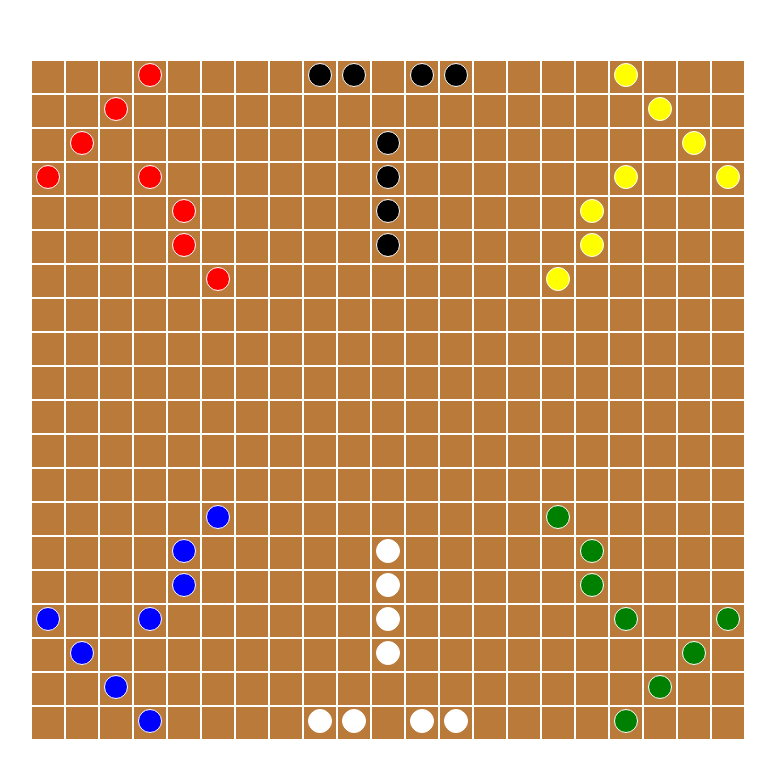
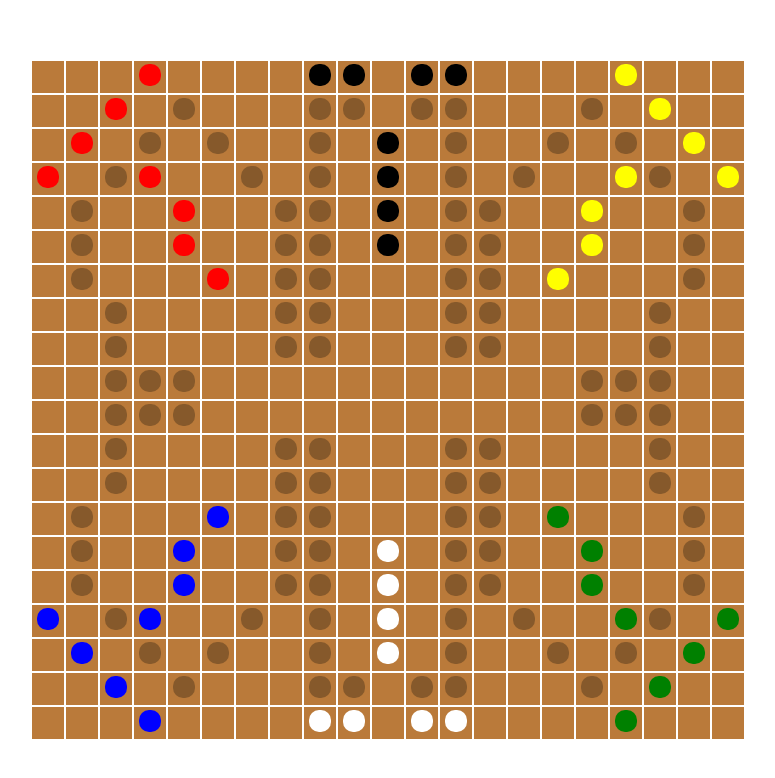
Before and after one commit to Wililee/TuckTuckGoose, a plain HTML site: page base.html in a window 1280 px wide. Shown: the whole page, without its empty margins (252-1027 px from the left). Drawn offline with Linux system fonts and the light colour scheme.

Commit message:
finished placing holes on board

```diff
--- a/base.html
+++ b/base.html
@@ -36,19 +36,19 @@
         <td></td>
         <td><p class = "red-hole"></p></td>
         <td></td>
+        <td><p class = "empty-hole"></p></td>
         <td></td>
         <td></td>
         <td></td>
+        <td><p class = "empty-hole"></p></td>
+        <td><p class = "empty-hole"></p></td>
+        <td></td>
+        <td><p class = "empty-hole"></p></td>
+        <td><p class = "empty-hole"></p></td>
         <td></td>
         <td></td>
         <td></td>
-        <td></td>
-        <td></td>
-        <td></td>
-        <td></td>
-        <td></td>
-        <td></td>
-        <td></td>
+        <td><p class = "empty-hole"></p></td>
         <td></td>
         <td><p class = "yellow-hole"></p></td>
         <td></td>
@@ -58,21 +58,21 @@
       <td></td>
       <td><p class = "red-hole"></p></td>
       <td></td>
+      <td><p class = "empty-hole"></p></td>
+      <td></td>
+      <td><p class = "empty-hole"></p></td>
       <td></td>
       <td></td>
-      <td></td>
-      <td></td>
-      <td></td>
-      <td></td>
+      <td><p class = "empty-hole"></p></td>
       <td></td>
       <td><p class = "black-hole"></p></td>
       <td></td>
+      <td><p class = "empty-hole"></p></td>
       <td></td>
       <td></td>
+      <td><p class = "empty-hole"></p></td>
       <td></td>
-      <td></td>
-      <td></td>
-      <td></td>
+      <td><p class = "empty-hole"></p></td>
       <td></td>
       <td><p class = "yellow-hole"></p></td>
       <td></td>
@@ -80,96 +80,147 @@
   <tr> <!-- 4 -->
     <td><p class = "red-hole"></p></td>
     <td></td>
-    <td></td>
+    <td><p class = "empty-hole"></p></td>
     <td><p class = "red-hole"></p></td>
     <td></td>
     <td></td>
+    <td><p class = "empty-hole"></p></td>
     <td></td>
-    <td></td>
-    <td></td>
+    <td><p class = "empty-hole"></p></td>
     <td></td>
     <td><p class = "black-hole"></p></td>
     <td></td>
+    <td><p class = "empty-hole"></p></td>
     <td></td>
-    <td></td>
-    <td></td>
+    <td><p class = "empty-hole"></p></td>
     <td></td>
     <td></td>
     <td><p class = "yellow-hole"></p></td>
-    <td></td>
+    <td><p class = "empty-hole"></p></td>
     <td></td>
     <td><p class = "yellow-hole"></p></td>
 </tr>
 <tr> <!-- 5 -->
   <td></td>
+  <td><p class = "empty-hole"></p></td>
+  <td></td>
+  <td></td>
+  <td><p class = "red-hole"></p></td>
+  <td></td>
+  <td></td>
+  <td><p class = "empty-hole"></p></td>
+  <td><p class = "empty-hole"></p></td>
+  <td></td>
+  <td><p class = "black-hole"></p></td>
+  <td></td>
+  <td><p class = "empty-hole"></p></td>
+  <td><p class = "empty-hole"></p></td>
+  <td></td>
+  <td></td>
+  <td><p class = "yellow-hole"></p></td>
+  <td></td>
+  <td></td>
+  <td><p class = "empty-hole"></p></td>
+  <td></td>
+</tr>
+<tr> <!-- 6 -->
+  <td></td>
+  <td><p class = "empty-hole"></p></td>
+  <td></td>
+  <td></td>
+  <td><p class = "red-hole"></p></td>
+  <td></td>
+  <td></td>
+  <td><p class = "empty-hole"></p></td>
+  <td><p class = "empty-hole"></p></td>
+  <td></td>
+  <td><p class = "black-hole"></p></td>
+  <td></td>
+  <td><p class = "empty-hole"></p></td>
+  <td><p class = "empty-hole"></p></td>
+  <td></td>
+  <td></td>
+  <td><p class = "yellow-hole"></p></td>
+  <td></td>
+  <td></td>
+  <td><p class = "empty-hole"></p></td>
+  <td></td>
+</tr>
+<tr> <!-- 7 -->
+  <td></td>
+  <td><p class = "empty-hole"></p></td>
   <td></td>
   <td></td>
   <td></td>
   <td><p class = "red-hole"></p></td>
   <td></td>
+  <td><p class = "empty-hole"></p></td>
+  <td><p class = "empty-hole"></p></td>
   <td></td>
   <td></td>
   <td></td>
-  <td></td>
-  <td><p class = "black-hole"></p></td>
-  <td></td>
-  <td></td>
-  <td></td>
-  <td></td>
+  <td><p class = "empty-hole"></p></td>
+  <td><p class = "empty-hole"></p></td>
   <td></td>
   <td><p class = "yellow-hole"></p></td>
   <td></td>
   <td></td>
   <td></td>
+  <td><p class = "empty-hole"></p></td>
   <td></td>
 </tr>
-<tr> <!-- 6 -->
+<tr> <!-- 8 -->
+  <td></td>
+  <td></td>
+  <td><p class = "empty-hole"></p></td>
   <td></td>
   <td></td>
   <td></td>
   <td></td>
-  <td><p class = "red-hole"></p></td>
+  <td><p class = "empty-hole"></p></td>
+  <td><p class = "empty-hole"></p></td>
+  <td></td>
+  <td></td>
+  <td></td>
+  <td><p class = "empty-hole"></p></td>
+  <td><p class = "empty-hole"></p></td>
   <td></td>
   <td></td>
   <td></td>
   <td></td>
+  <td><p class = "empty-hole"></p></td>
   <td></td>
-  <td><p class = "black-hole"></p></td>
+  <td></td>
+</tr>
+<tr> <!-- 9 -->
+  <td></td>
+  <td></td>
+  <td><p class = "empty-hole"></p></td>
   <td></td>
   <td></td>
   <td></td>
   <td></td>
+  <td><p class = "empty-hole"></p></td>
+  <td><p class = "empty-hole"></p></td>
   <td></td>
-  <td><p class = "yellow-hole"></p></td>
+  <td></td>
+  <td></td>
+  <td><p class = "empty-hole"></p></td>
+  <td><p class = "empty-hole"></p></td>
   <td></td>
   <td></td>
   <td></td>
   <td></td>
-</tr>
-<tr> <!-- 7 -->
-  <td></td>
-  <td></td>
-  <td></td>
-  <td></td>
-  <td></td>
-  <td><p class = "red-hole"></p></td>
-  <td></td>
-  <td></td>
-  <td></td>
-  <td></td>
-  <td></td>
-  <td></td>
-  <td></td>
-  <td></td>
-  <td></td>
-  <td><p class = "yellow-hole"></p></td>
-  <td></td>
-  <td></td>
-  <td></td>
+  <td><p class = "empty-hole"></p></td>
   <td></td>
   <td></td>
 </tr>
-<tr> <!-- 8 -->
+<tr> <!-- 10 -->
+  <td></td>
+  <td></td>
+  <td><p class = "empty-hole"></p></td>
+  <td><p class = "empty-hole"></p></td>
+  <td><p class = "empty-hole"></p></td>
   <td></td>
   <td></td>
   <td></td>
@@ -181,18 +232,18 @@
   <td></td>
   <td></td>
   <td></td>
-  <td></td>
-  <td></td>
-  <td></td>
-  <td></td>
-  <td></td>
-  <td></td>
-  <td></td>
-  <td></td>
+  <td><p class = "empty-hole"></p></td>
+  <td><p class = "empty-hole"></p></td>
+  <td><p class = "empty-hole"></p></td>
   <td></td>
   <td></td>
 </tr>
-<tr> <!-- 9 -->
+<tr> <!-- 11 -->
+  <td></td>
+  <td></td>
+  <td><p class = "empty-hole"></p></td>
+  <td><p class = "empty-hole"></p></td>
+  <td><p class = "empty-hole"></p></td>
   <td></td>
   <td></td>
   <td></td>
@@ -204,198 +255,147 @@
   <td></td>
   <td></td>
   <td></td>
-  <td></td>
-  <td></td>
-  <td></td>
-  <td></td>
-  <td></td>
-  <td></td>
-  <td></td>
-  <td></td>
-  <td></td>
-  <td></td>
-</tr>
-<tr> <!-- 10 -->
-  <td></td>
-  <td></td>
-  <td></td>
-  <td></td>
-  <td></td>
-  <td></td>
-  <td></td>
-  <td></td>
-  <td></td>
-  <td></td>
-  <td></td>
-  <td></td>
-  <td></td>
-  <td></td>
-  <td></td>
-  <td></td>
-  <td></td>
-  <td></td>
-  <td></td>
-  <td></td>
-  <td></td>
-</tr>
-<tr> <!-- 11 -->
-  <td></td>
-  <td></td>
-  <td></td>
-  <td></td>
-  <td></td>
-  <td></td>
-  <td></td>
-  <td></td>
-  <td></td>
-  <td></td>
-  <td></td>
-  <td></td>
-  <td></td>
-  <td></td>
-  <td></td>
-  <td></td>
-  <td></td>
-  <td></td>
-  <td></td>
+  <td><p class = "empty-hole"></p></td>
+  <td><p class = "empty-hole"></p></td>
+  <td><p class = "empty-hole"></p></td>
   <td></td>
   <td></td>
 </tr>
 <tr> <!-- 12 -->
   <td></td>
   <td></td>
+  <td><p class = "empty-hole"></p></td>
   <td></td>
   <td></td>
   <td></td>
   <td></td>
+  <td><p class = "empty-hole"></p></td>
+  <td><p class = "empty-hole"></p></td>
+  <td></td>
+  <td></td>
+  <td></td>
+  <td><p class = "empty-hole"></p></td>
+  <td><p class = "empty-hole"></p></td>
   <td></td>
   <td></td>
   <td></td>
   <td></td>
-  <td></td>
-  <td></td>
-  <td></td>
-  <td></td>
-  <td></td>
-  <td></td>
-  <td></td>
-  <td></td>
-  <td></td>
+  <td><p class = "empty-hole"></p></td>
   <td></td>
   <td></td>
 </tr>
 <tr> <!-- 13 -->
   <td></td>
   <td></td>
+  <td><p class = "empty-hole"></p></td>
   <td></td>
   <td></td>
   <td></td>
   <td></td>
+  <td><p class = "empty-hole"></p></td>
+  <td><p class = "empty-hole"></p></td>
+  <td></td>
+  <td></td>
+  <td></td>
+  <td><p class = "empty-hole"></p></td>
+  <td><p class = "empty-hole"></p></td>
   <td></td>
   <td></td>
   <td></td>
   <td></td>
-  <td></td>
-  <td></td>
-  <td></td>
-  <td></td>
-  <td></td>
-  <td></td>
-  <td></td>
-  <td></td>
-  <td></td>
+  <td><p class = "empty-hole"></p></td>
   <td></td>
   <td></td>
 </tr>
 <tr> <!-- 14 -->
   <td></td>
-  <td></td>
+  <td><p class = "empty-hole"></p></td>
   <td></td>
   <td></td>
   <td></td>
   <td><p class = "blue-hole"></p></td>
   <td></td>
+  <td><p class = "empty-hole"></p></td>
+  <td><p class = "empty-hole"></p></td>
   <td></td>
   <td></td>
   <td></td>
+  <td><p class = "empty-hole"></p></td>
+  <td><p class = "empty-hole"></p></td>
+  <td></td>
+  <td><p class = "green-hole"></p></td>
   <td></td>
   <td></td>
   <td></td>
+  <td><p class = "empty-hole"></p></td>
+  <td></td>
+</tr>
+<tr> <!-- 15 -->
+  <td></td>
+  <td><p class = "empty-hole"></p></td>
+  <td></td>
+  <td></td>
+  <td><p class = "blue-hole"></p></td>
+  <td></td>
+  <td></td>
+  <td><p class = "empty-hole"></p></td>
+  <td><p class = "empty-hole"></p></td>
+  <td></td>
+  <td><p class = "white-hole"></p></td>
+  <td></td>
+  <td><p class = "empty-hole"></p></td>
+  <td><p class = "empty-hole"></p></td>
   <td></td>
   <td></td>
   <td><p class = "green-hole"></p></td>
   <td></td>
   <td></td>
-  <td></td>
-  <td></td>
+  <td><p class = "empty-hole"></p></td>
   <td></td>
 </tr>
-<tr> <!-- 15 -->
+<tr> <!-- 16 -->
   <td></td>
-  <td></td>
+  <td><p class = "empty-hole"></p></td>
   <td></td>
   <td></td>
   <td><p class = "blue-hole"></p></td>
   <td></td>
   <td></td>
-  <td></td>
-  <td></td>
+  <td><p class = "empty-hole"></p></td>
+  <td><p class = "empty-hole"></p></td>
   <td></td>
   <td><p class = "white-hole"></p></td>
   <td></td>
-  <td></td>
-  <td></td>
+  <td><p class = "empty-hole"></p></td>
+  <td><p class = "empty-hole"></p></td>
   <td></td>
   <td></td>
   <td><p class = "green-hole"></p></td>
   <td></td>
   <td></td>
-  <td></td>
-  <td></td>
-</tr>
-<tr> <!-- 16 -->
-  <td></td>
-  <td></td>
-  <td></td>
-  <td></td>
-  <td><p class = "blue-hole"></p></td>
-  <td></td>
-  <td></td>
-  <td></td>
-  <td></td>
-  <td></td>
-  <td><p class = "white-hole"></p></td>
-  <td></td>
-  <td></td>
-  <td></td>
-  <td></td>
-  <td></td>
-  <td><p class = "green-hole"></p></td>
-  <td></td>
-  <td></td>
-  <td></td>
+  <td><p class = "empty-hole"></p></td>
   <td></td>
 </tr>
 <tr> <!-- 17 -->
   <td><p class = "blue-hole"></p></td>
   <td></td>
-  <td></td>
+  <td><p class = "empty-hole"></p></td>
   <td><p class = "blue-hole"></p></td>
   <td></td>
   <td></td>
+  <td><p class = "empty-hole"></p></td>
   <td></td>
-  <td></td>
-  <td></td>
+  <td><p class = "empty-hole"></p></td>
   <td></td>
   <td><p class = "white-hole"></p></td>
   <td></td>
+  <td><p class = "empty-hole"></p></td>
   <td></td>
-  <td></td>
-  <td></td>
+  <td><p class = "empty-hole"></p></td>
   <td></td>
   <td></td>
   <td><p class = "green-hole"></p></td>
-  <td></td>
+  <td><p class = "empty-hole"></p></td>
   <td></td>
   <td><p class = "green-hole"></p></td>
 </tr>
@@ -403,21 +403,21 @@
   <td></td>
   <td><p class = "blue-hole"></p></td>
   <td></td>
+  <td><p class = "empty-hole"></p></td>
+  <td></td>
+  <td><p class = "empty-hole"></p></td>
   <td></td>
   <td></td>
-  <td></td>
-  <td></td>
-  <td></td>
-  <td></td>
+  <td><p class = "empty-hole"></p></td>
   <td></td>
   <td><p class = "white-hole"></p></td>
   <td></td>
+  <td><p class = "empty-hole"></p></td>
   <td></td>
   <td></td>
+  <td><p class = "empty-hole"></p></td>
   <td></td>
-  <td></td>
-  <td></td>
-  <td></td>
+  <td><p class = "empty-hole"></p></td>
   <td></td>
   <td><p class = "green-hole"></p></td>
   <td></td>
@@ -427,19 +427,19 @@
   <td></td>
   <td><p class = "blue-hole"></p></td>
   <td></td>
+  <td><p class = "empty-hole"></p></td>
   <td></td>
   <td></td>
   <td></td>
+  <td><p class = "empty-hole"></p></td>
+  <td><p class = "empty-hole"></p></td>
+  <td></td>
+  <td><p class = "empty-hole"></p></td>
+  <td><p class = "empty-hole"></p></td>
   <td></td>
   <td></td>
   <td></td>
-  <td></td>
-  <td></td>
-  <td></td>
-  <td></td>
-  <td></td>
-  <td></td>
-  <td></td>
+  <td><p class = "empty-hole"></p></td>
   <td></td>
   <td><p class = "green-hole"></p></td>
   <td></td>
--- a/styles.css
+++ b/styles.css
@@ -24,9 +24,6 @@ div {
     width: 100%;
 }
 
-.noPieceHere {
-    background-color: #F0D2B4;
-}
 
 td {
     text-align: center;
@@ -35,27 +32,12 @@ td {
     height: 30px;
 }
 
-.red-turn-text {
-    text-align: center;
-    color: black;
-    font-family: "open sans";
-    font-size: 55px;
-}
-
-.black-turn-text {
-    text-align: center;
-    font-family: "open sans";
-    font-size: 55px;
-    color: lightgray;
-}
-
 .empty-hole {
     width: 10px;
     height: 10px;
     padding: 6px;
-    background-color: blue;
-    border: 1px solid white;
-    border-radius: 25px;
+    background-color: #86592b;
+    border-radius: 10px;
 }
 
 .red-hole {
@@ -63,16 +45,14 @@ td {
     height: 10px;
     padding: 6px;
     background-color: red;
-    border: 1px solid white;
-    border-radius: 25px;
+    border-radius: 10px;
 }
 .black-hole {
     width: 10px;
     height: 10px;
     padding: 6px;
     background-color: black;
-    border: 1px solid white;
-    border-radius: 25px;
+    border-radius: 10px;
 }
 
 .yellow-hole {
@@ -80,8 +60,7 @@ td {
     height: 10px;
     padding: 6px;
     background-color: yellow;
-    border: 1px solid white;
-    border-radius: 25px;
+    border-radius: 10px;
 }
 
 .green-hole {
@@ -89,8 +68,7 @@ td {
     height: 10px;
     padding: 6px;
     background-color: green;
-    border: 1px solid white;
-    border-radius: 25px;
+    border-radius: 10px;
 }
 
 .white-hole {
@@ -98,8 +76,7 @@ td {
     height: 10px;
     padding: 6px;
     background-color: white;
-    border: 1px solid white;
-    border-radius: 25px;
+    border-radius: 10px;
 }
 
 .blue-hole {
@@ -107,8 +84,7 @@ td {
     height: 10px;
     padding: 6px;
     background-color: blue;
-    border: 1px solid white;
-    border-radius: 25px;
+    border-radius: 10px;
 }
 
 p {
```
